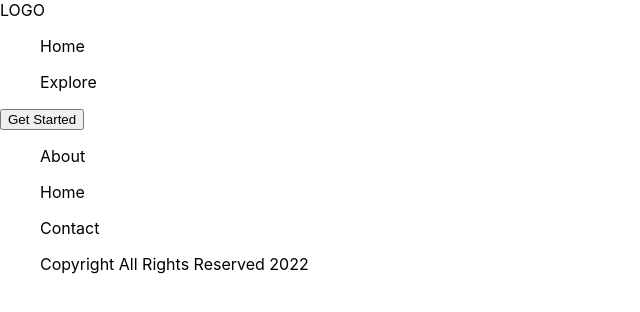
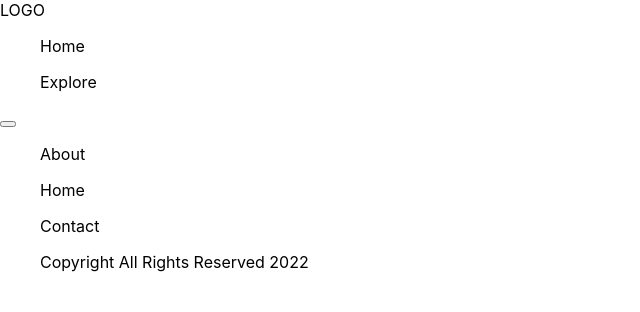
Before and after one commit to rahulsreekumar81/NextJs-Website, a Next.js app: page / in a window 1280 px wide. Shown: the top 312 px of the page, without its empty margins (0-640 px from the left). Built offline with nearby package versions, Linux system fonts and the light colour scheme.

Commit message:
♻️ : Renamed Button props

```diff
--- a/components/Button/Button.js
+++ b/components/Button/Button.js
@@ -1,5 +1,5 @@
-const Button = ({ button_title, icon }) => {
-  return <button>{button_title}</button>;
+const Button = ({ button_text, icon }) => {
+  return <button className="button">{button_text}</button>;
 };
 
 export default Button;
```
